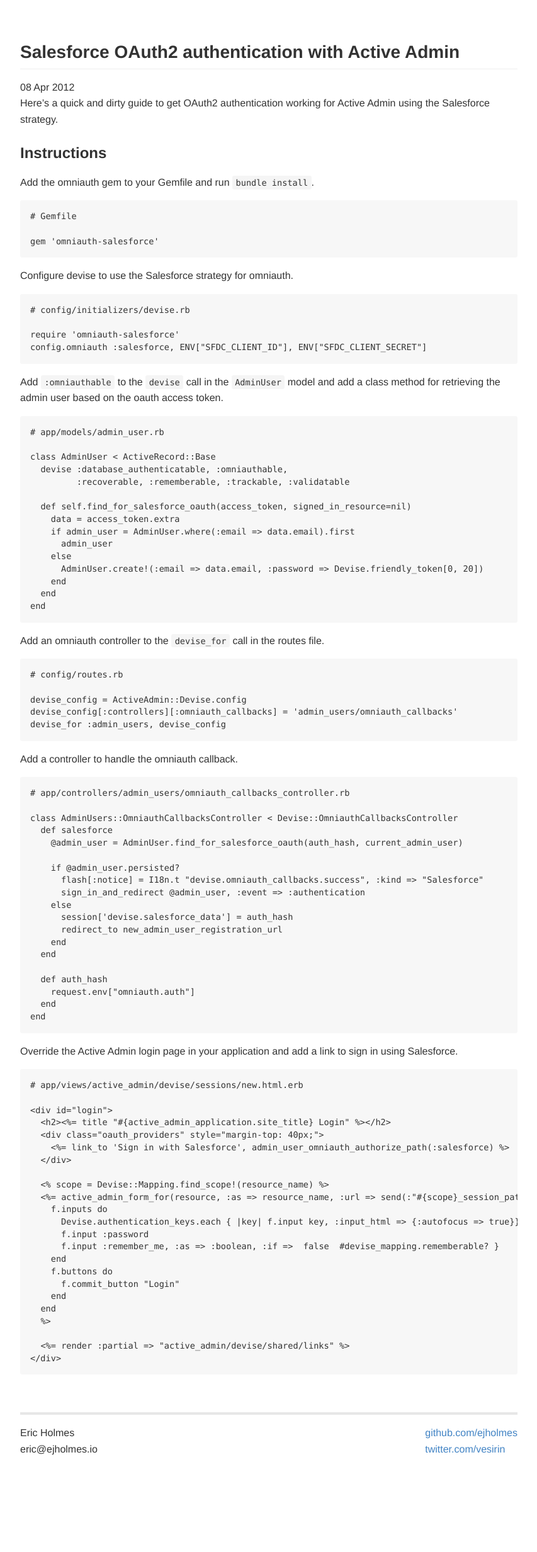
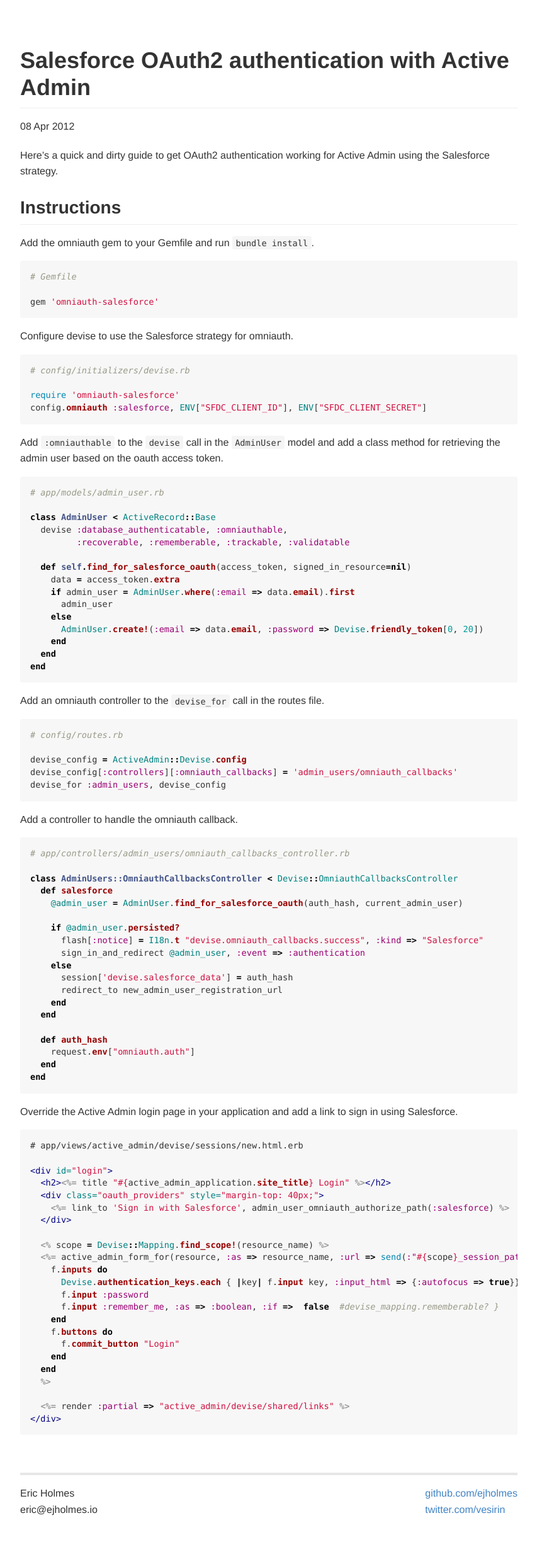
Before and after one commit to ejholmes/ejholmes.github.io, a Jekyll site: the page built from _posts/2012-04-08-active-admin-with-omniauth.md, in a window 1280 px wide. Shown: the whole page at 63% size, without its empty margins (213-1066 px from the left). Built offline with Jekyll 4.4.1, drawn with Linux system fonts in a browser that asks for light colours; Markdown is read by kramdown in place of the engine named in the settings; before the commit the page ends 2369 px from its top, so only the background shows below that.

Commit message:
Syntax highlighting.

```diff
--- a/_config.yml
+++ b/_config.yml
@@ -1,6 +1,4 @@
 name: Eric Holmes
-markdown: kramdown
 permalink: /:year/:month/:day/:title.html
-kramdown:
-  input: GFM
-  enable_coderay: false
+markdown: redcarpet
+highlighter: pygments
--- a/_layouts/default.html
+++ b/_layouts/default.html
@@ -26,6 +26,9 @@
         .footer__contact {
           float: left;
         }
+        .post__meta {
+          margin-bottom: 20px;
+        }
         </style>
     </head>
     <body>
--- a/_layouts/post.html
+++ b/_layouts/post.html
@@ -4,7 +4,7 @@
 
 <article class="post">
   <header class="post__header">
-    <h2 class="post__title">{{ page.title }}</h2>
+    <h1 class="post__title">{{ page.title }}</h1>
 
     <div class="post__meta">
       <time class="post__time">{{ page.date | date_to_string }}</time>
--- a/_posts/2012-04-08-active-admin-with-omniauth.md
+++ b/_posts/2012-04-08-active-admin-with-omniauth.md
@@ -6,7 +6,7 @@
 
 Here's a quick and dirty guide to get OAuth2 authentication working for Active Admin using the Salesforce strategy.
 
-### Instructions
+## Instructions
 
 Add the omniauth gem to your Gemfile and run `bundle install`.
 
--- a/css/github-markdown.css
+++ b/css/github-markdown.css
@@ -515,104 +515,67 @@
   box-shadow: inset 0 -1px 0 #bbb;
 }
 
-.markdown-body .pl-c {
-  color: #969896;
-}
-
-.markdown-body .pl-c1,
-.markdown-body .pl-s .pl-v {
-  color: #0086b3;
-}
-
-.markdown-body .pl-e,
-.markdown-body .pl-en {
-  color: #795da3;
-}
-
-.markdown-body .pl-s .pl-s1,
-.markdown-body .pl-smi {
-  color: #333;
-}
-
-.markdown-body .pl-ent {
-  color: #63a35c;
-}
-
-.markdown-body .pl-k {
-  color: #a71d5d;
-}
-
-.markdown-body .pl-pds,
-.markdown-body .pl-s,
-.markdown-body .pl-s .pl-pse .pl-s1,
-.markdown-body .pl-sr,
-.markdown-body .pl-sr .pl-cce,
-.markdown-body .pl-sr .pl-sra,
-.markdown-body .pl-sr .pl-sre {
-  color: #183691;
-}
-
-.markdown-body .pl-v {
-  color: #ed6a43;
-}
-
-.markdown-body .pl-id {
-  color: #b52a1d;
-}
-
-.markdown-body .pl-ii {
-  background-color: #b52a1d;
-  color: #f8f8f8;
-}
-
-.markdown-body .pl-sr .pl-cce {
-  color: #63a35c;
-  font-weight: bold;
-}
-
-.markdown-body .pl-ml {
-  color: #693a17;
-}
-
-.markdown-body .pl-mh,
-.markdown-body .pl-mh .pl-en,
-.markdown-body .pl-ms {
-  color: #1d3e81;
-  font-weight: bold;
-}
-
-.markdown-body .pl-mq {
-  color: #008080;
-}
-
-.markdown-body .pl-mi {
-  color: #333;
-  font-style: italic;
-}
-
-.markdown-body .pl-mb {
-  color: #333;
-  font-weight: bold;
-}
-
-.markdown-body .pl-md {
-  background-color: #ffecec;
-  color: #bd2c00;
-}
-
-.markdown-body .pl-mi1 {
-  background-color: #eaffea;
-  color: #55a532;
-}
-
-.markdown-body .pl-mdr {
-  color: #795da3;
-  font-weight: bold;
-}
-
-.markdown-body .pl-mo {
-  color: #1d3e81;
-}
+.markdown-body .hll { background-color: #ffffcc }
+.markdown-body .c { color: #999988; font-style: italic } /* Comment */
+.markdown-body .err { color: #a61717; background-color: #e3d2d2 } /* Error */
+.markdown-body .k { color: #000000; font-weight: bold } /* Keyword */
+.markdown-body .o { color: #000000; font-weight: bold } /* Operator */
+.markdown-body .cm { color: #999988; font-style: italic } /* Comment.Multiline */
+.markdown-body .cp { color: #999999; font-weight: bold; font-style: italic } /* Comment.Preproc */
+.markdown-body .c1 { color: #999988; font-style: italic } /* Comment.Single */
+.markdown-body .cs { color: #999999; font-weight: bold; font-style: italic } /* Comment.Special */
+.markdown-body .gd { color: #000000; background-color: #ffdddd } /* Generic.Deleted */
+.markdown-body .ge { color: #000000; font-style: italic } /* Generic.Emph */
+.markdown-body .gr { color: #aa0000 } /* Generic.Error */
+.markdown-body .gh { color: #999999 } /* Generic.Heading */
+.markdown-body .gi { color: #000000; background-color: #ddffdd } /* Generic.Inserted */
+.markdown-body .go { color: #888888 } /* Generic.Output */
+.markdown-body .gp { color: #555555 } /* Generic.Prompt */
+.markdown-body .gs { font-weight: bold } /* Generic.Strong */
+.markdown-body .gu { color: #aaaaaa } /* Generic.Subheading */
+.markdown-body .gt { color: #aa0000 } /* Generic.Traceback */
+.markdown-body .kc { color: #000000; font-weight: bold } /* Keyword.Constant */
+.markdown-body .kd { color: #000000; font-weight: bold } /* Keyword.Declaration */
+.markdown-body .kn { color: #000000; font-weight: bold } /* Keyword.Namespace */
+.markdown-body .kp { color: #000000; font-weight: bold } /* Keyword.Pseudo */
+.markdown-body .kr { color: #000000; font-weight: bold } /* Keyword.Reserved */
+.markdown-body .kt { color: #445588; font-weight: bold } /* Keyword.Type */
+.markdown-body .m { color: #009999 } /* Literal.Number */
+.markdown-body .s { color: #d01040 } /* Literal.String */
+.markdown-body .na { color: #008080 } /* Name.Attribute */
+.markdown-body .nb { color: #0086B3 } /* Name.Builtin */
+.markdown-body .nc { color: #445588; font-weight: bold } /* Name.Class */
+.markdown-body .no { color: #008080 } /* Name.Constant */
+.markdown-body .nd { color: #3c5d5d; font-weight: bold } /* Name.Decorator */
+.markdown-body .ni { color: #800080 } /* Name.Entity */
+.markdown-body .ne { color: #990000; font-weight: bold } /* Name.Exception */
+.markdown-body .nf { color: #990000; font-weight: bold } /* Name.Function */
+.markdown-body .nl { color: #990000; font-weight: bold } /* Name.Label */
+.markdown-body .nn { color: #555555 } /* Name.Namespace */
+.markdown-body .nt { color: #000080 } /* Name.Tag */
+.markdown-body .nv { color: #008080 } /* Name.Variable */
+.markdown-body .ow { color: #000000; font-weight: bold } /* Operator.Word */
+.markdown-body .w { color: #bbbbbb } /* Text.Whitespace */
+.markdown-body .mf { color: #009999 } /* Literal.Number.Float */
+.markdown-body .mh { color: #009999 } /* Literal.Number.Hex */
+.markdown-body .mi { color: #009999 } /* Literal.Number.Integer */
+.markdown-body .mo { color: #009999 } /* Literal.Number.Oct */
+.markdown-body .sb { color: #d01040 } /* Literal.String.Backtick */
+.markdown-body .sc { color: #d01040 } /* Literal.String.Char */
+.markdown-body .sd { color: #d01040 } /* Literal.String.Doc */
+.markdown-body .s2 { color: #d01040 } /* Literal.String.Double */
+.markdown-body .se { color: #d01040 } /* Literal.String.Escape */
+.markdown-body .sh { color: #d01040 } /* Literal.String.Heredoc */
+.markdown-body .si { color: #d01040 } /* Literal.String.Interpol */
+.markdown-body .sx { color: #d01040 } /* Literal.String.Other */
+.markdown-body .sr { color: #009926 } /* Literal.String.Regex */
+.markdown-body .s1 { color: #d01040 } /* Literal.String.Single */
+.markdown-body .ss { color: #990073 } /* Literal.String.Symbol */
+.markdown-body .bp { color: #999999 } /* Name.Builtin.Pseudo */
+.markdown-body .vc { color: #008080 } /* Name.Variable.Class */
+.markdown-body .vg { color: #008080 } /* Name.Variable.Global */
+.markdown-body .vi { color: #008080 } /* Name.Variable.Instance */
+.markdown-body .il { color: #009999 } /* Literal.Number.Integer.Long */
 
 .markdown-body kbd {
   display: inline-block;
```
Also changed, not shown: _posts/2012-04-22-handling-mass-assignment-with-active-admin.md (+3 -3 lines).
